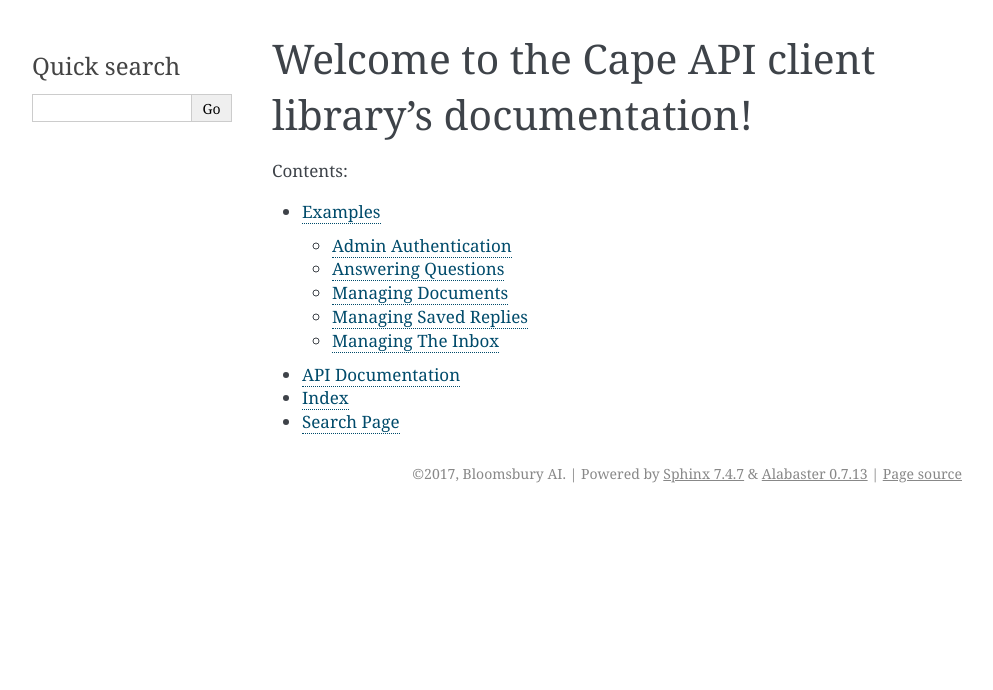
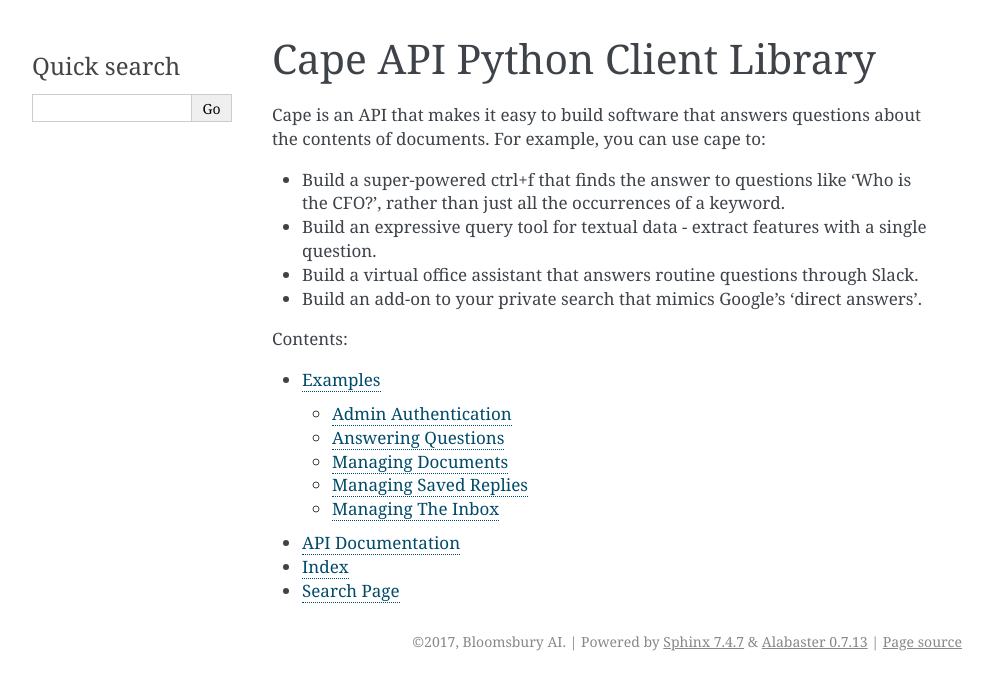
Before and after one commit to bloomsburyai/cape-client, a Sphinx documentation site: the page built from docs/source/index.rst, in a window 1280 px wide. Shown: the top 690 px of the page, without its empty margins (148-1141 px from the left). Built offline with Sphinx 7.4.7, drawn with Linux system fonts in a browser that asks for light colours.

Commit message:
Add introduction to client documentation

```diff
--- a/docs/source/index.rst
+++ b/docs/source/index.rst
@@ -3,9 +3,16 @@
    You can adapt this file completely to your liking, but it should at least
    contain the root `toctree` directive.
 
-Welcome to the Cape API client library's documentation!
-=======================================================
+Cape API Python Client Library
+==============================
 
+Cape is an API that makes it easy to build software that answers questions about the contents of documents.
+For example, you can use cape to:
+
+* Build a super-powered ctrl+f that finds the answer to questions like 'Who is the CFO?', rather than just all the occurrences of a keyword.
+* Build an expressive query tool for textual data - extract features with a single question.
+* Build a virtual office assistant that answers routine questions through Slack.
+* Build an add-on to your private search that mimics Google's 'direct answers'.
 
 ..  toctree::
     :maxdepth: 2
```
